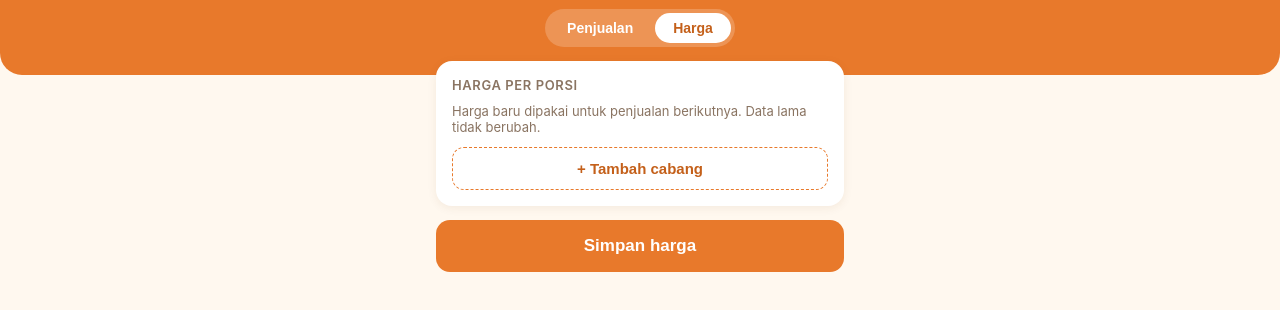
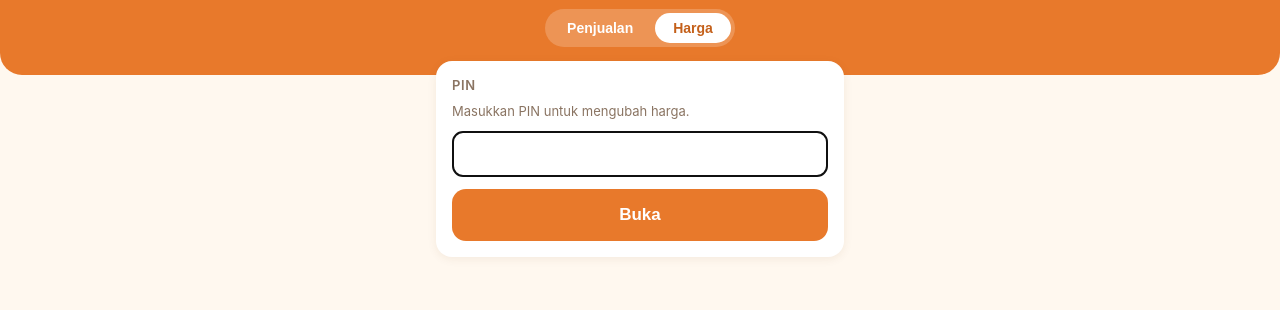
Before and after one commit to RommyChristensen/apps_script_bubur_koki_gendut, a plain HTML site: page Index.html in a window 1280 px wide. Both pictures are taken after a click on the button "Harga". Shown: the part 72-382 px from the top of the page. Drawn offline with Linux system fonts and the light colour scheme.

Commit message:
Protect the Harga tab with a PIN
The PIN is read from the PRICE_PIN script property, so it stays out of
the code. The server checks it on every price save, and after 5 wrong
attempts it refuses PIN checks for 10 minutes.

Co-Authored-By: Claude Opus 5.5 <noreply@anthropic.com>
Claude-Session: https://claude.ai/code/session_015FHpSChNM9KTcWTryHRv57

```diff
--- a/Index.html
+++ b/Index.html
@@ -48,7 +48,7 @@
       letter-spacing: .6px;
       margin-bottom: 10px;
     }
-    input[type=date], input[type=time], textarea {
+    input[type=date], input[type=time], textarea, #pin {
       width: 100%;
       padding: 12px;
       font-size: 16px;
@@ -315,6 +315,15 @@
   </main>
 
   <main id="masterView" hidden>
+    <div class="card" id="pinCard">
+      <div class="label">PIN</div>
+      <p class="hint-text">Masukkan PIN untuk mengubah harga.</p>
+      <input type="password" id="pin" inputmode="numeric" autocomplete="off"
+             onkeydown="if (event.key === 'Enter') unlock()">
+      <button class="save" id="unlockBtn" style="margin-top:12px" onclick="unlock()">Buka</button>
+    </div>
+
+    <div id="priceEditor" hidden>
     <div class="card">
       <div class="label">Harga per porsi</div>
       <p class="hint-text">Harga baru dipakai untuk penjualan berikutnya. Data lama tidak berubah.</p>
@@ -322,6 +331,7 @@
       <button type="button" class="add-btn" onclick="addPriceRow()">+ Tambah cabang</button>
     </div>
     <button class="save" id="savePricesBtn" onclick="savePrices()">Simpan harga</button>
+    </div>
     <div id="pmsg"></div>
   </main>
 
@@ -504,12 +514,42 @@
         .getPrices();
     }
 
+    // PIN is kept only in memory: reloading the app locks the Harga tab again
+    let pin = null;
+
+    function showPriceEditor() {
+      $('pinCard').hidden = !!pin;
+      $('priceEditor').hidden = !pin;
+      if (pin) renderPriceRows(); else { $('pin').value = ''; $('pin').focus(); }
+    }
+
+    function unlock() {
+      const entered = $('pin').value.trim();
+      if (!entered) return setPMsg('Masukkan PIN.', 'err');
+      const btn = $('unlockBtn');
+      btn.disabled = true;
+      setPMsg('Memeriksa...');
+      google.script.run
+        .withSuccessHandler(() => {
+          btn.disabled = false;
+          pin = entered;
+          setPMsg('');
+          showPriceEditor();
+        })
+        .withFailureHandler(e => {
+          btn.disabled = false;
+          $('pin').value = '';
+          setPMsg(e.message, 'err');
+        })
+        .verifyPin(entered);
+    }
+
     function showView(name) {
       $('salesView').hidden = name !== 'sales';
       $('masterView').hidden = name !== 'master';
       $('tabSales').classList.toggle('active', name === 'sales');
       $('tabMaster').classList.toggle('active', name === 'master');
-      if (name === 'master') { renderPriceRows(); $('pmsg').textContent = ''; }
+      if (name === 'master') { setPMsg(''); showPriceEditor(); }
     }
 
     // existing = true: branch name is fixed (renaming would split its sales history)
@@ -572,9 +612,10 @@
         })
         .withFailureHandler(e => {
           btn.disabled = false;
+          if (/PIN/.test(e.message)) { pin = null; showPriceEditor(); }
           setPMsg('Error: ' + e.message, 'err');
         })
-        .savePrices(list);
+        .savePrices(list, pin);
     }
 
     $('date').valueAsDate = new Date();
```
Also changed, not shown: 1 other file.
